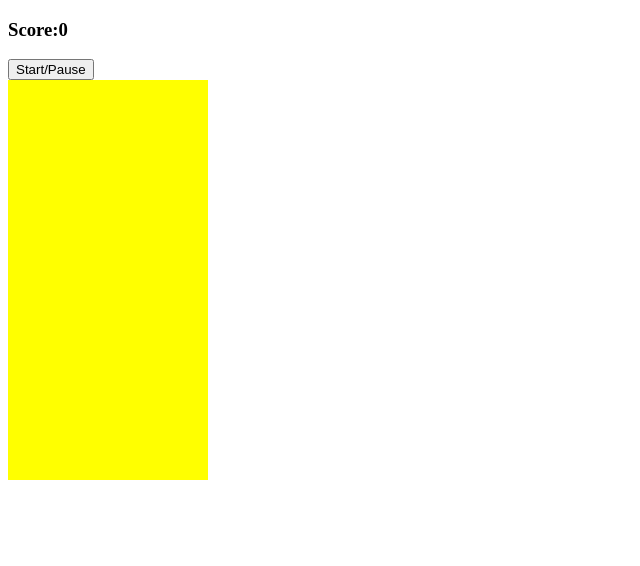
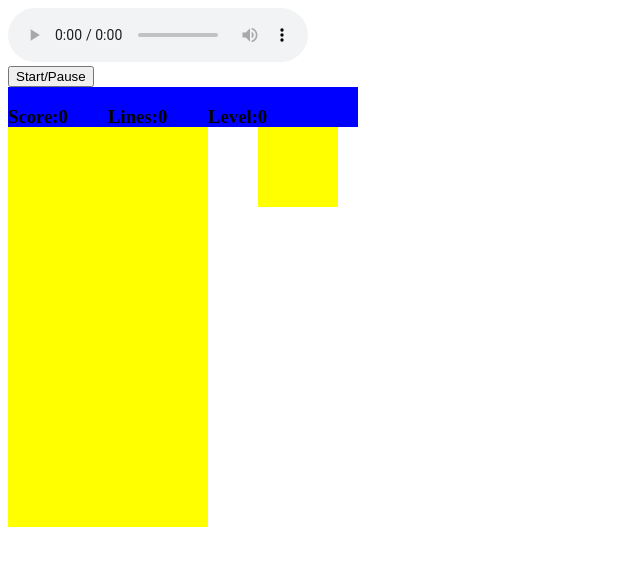
Before and after one commit to mindine/basic-tetris-, a plain HTML site: page index.html in a window 1280 px wide. Shown: the whole page, without its empty margins (0-640 px from the left). Drawn offline with Linux system fonts and the light colour scheme.

Commit message:
Update index.html

```diff
--- a/index.html
+++ b/index.html
@@ -2,15 +2,27 @@
 <html lang="en" dir="ltr">
  <head>
    <meta charset="utf-8">
-   <script src="app.js" charset="utf-8"></script>
+   <script src="app.js" charset="utf-8">   </script>
    <link rel="stylesheet" href="style.css"></link>
    <title>Basic-Tetris</title>
  </head>
+
  <body>
+   <audio id="game-song" controls>
+     <source src="blessings.mp3" type="audio/mp3">
+   </audio>
+   <br>
+<button id="start-button">
+  Start/Pause
+</button>
 
-   <h3>Score:<span id="score">0</span></h3>
-   <button id="Start-button">Start/Pause</button>
+   <div class="Display">
+     <div><h3>Score:<span id="score">0</span></h3></div>
+     <div><h3>Lines:<span id="line-Count">0</span></h3></div>
+     <div><h3>Level:<span id="level">0</span></h3></div>
+  </div>
 
+  <div class="container">
    <div class="grid">
      <div></div>
      <div></div>
@@ -212,6 +224,48 @@
      <div></div>
      <div></div>
      <div></div>
+     <div class="taken"></div>
+     <div class="taken"></div>
+     <div class="taken"></div>
+     <div class="taken"></div>
+     <div class="taken"></div>
+     <div class="taken"></div>
+     <div class="taken"></div>
+     <div class="taken"></div>
+     <div class="taken"></div>
+     <div class="taken"></div>
    </div>
+   <div class="mini-grid">
+    <div></div>
+    <div></div>
+    <div></div>
+    <div></div>
+    <div></div>
+    <div></div>
+    <div></div>
+    <div></div>
+    <div></div>
+    <div></div>
+    <div></div>
+    <div></div>
+    <div></div>
+    <div></div>
+    <div></div>
+    <div></div>
+  </div>
+</div>
  </body>
+
+ <script>
+ const blessings = document.getElementById("game-song");
+
+ function play () {
+   blessings.play();
+ }
+
+ function pause () {
+   blessings.pause();
+ }
+ </script>
+
  </html>
```
